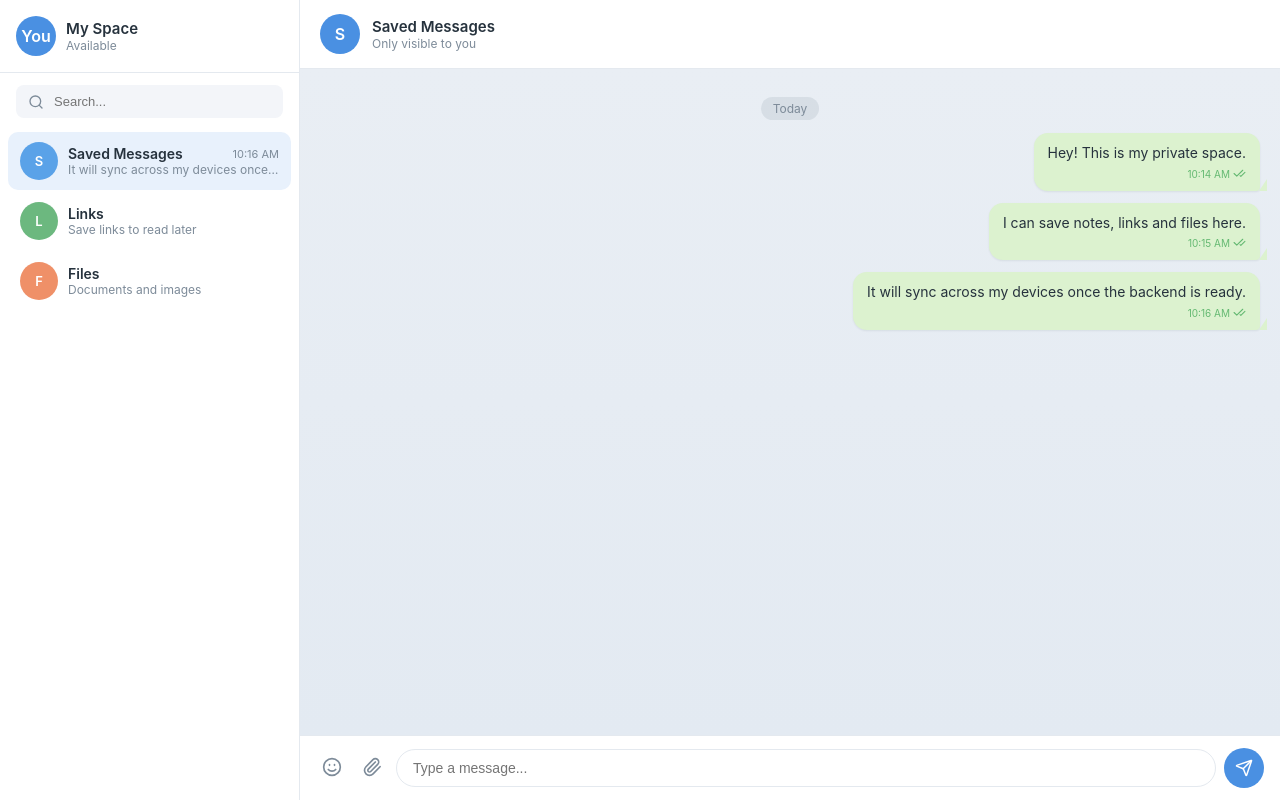
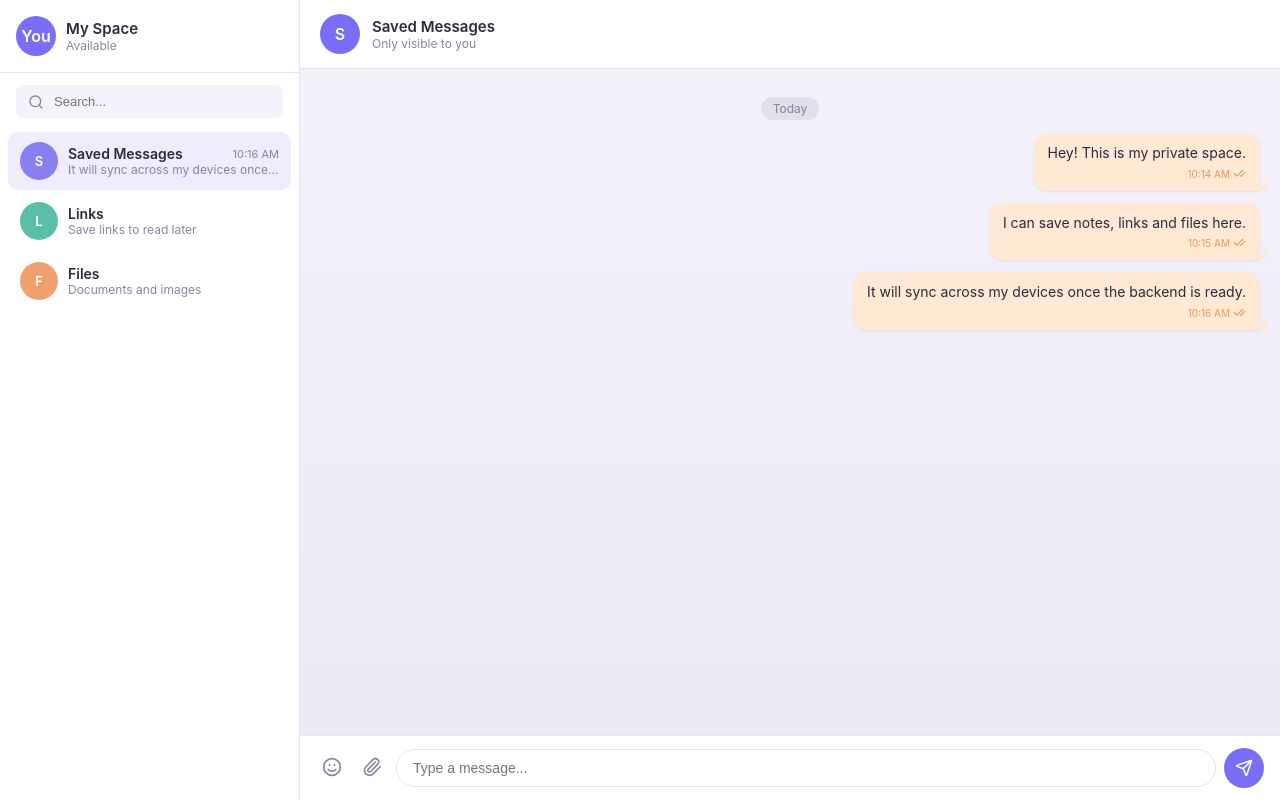
Before and after one commit to karan22pingulkar/PocketChat, a React (Vite) app in the folder frontend/: page / in a window 1280 px wide. Built offline with nearby package versions, Linux system fonts and the light colour scheme.

Commit message:
Switch to lavender and peach color theme

```diff
--- a/frontend/src/ChatPage.tsx
+++ b/frontend/src/ChatPage.tsx
@@ -5,9 +5,9 @@ import Sidebar from "./Sidebar";
 import "./chat.css";
 
 const chats: Chat[] = [
-    { id: 1, name: "Saved Messages", preview: "Your private space", time: "", color: "#5aa2e8" },
-    { id: 2, name: "Links", preview: "Save links to read later", time: "", color: "#6cb87f" },
-    { id: 3, name: "Files", preview: "Documents and images", time: "", color: "#ef9068" },
+    { id: 1, name: "Saved Messages", preview: "Your private space", time: "", color: "#8a7ff0" },
+    { id: 2, name: "Links", preview: "Save links to read later", time: "", color: "#5bbfa8" },
+    { id: 3, name: "Files", preview: "Documents and images", time: "", color: "#f0a06e" },
 ];
 
 const mockMessages: Message[] = [
--- a/frontend/src/index.css
+++ b/frontend/src/index.css
@@ -1,27 +1,27 @@
 :root {
-    --accent: #4a90e2;
-    --accent-hover: #3d7fc7;
-    --accent-soft: #e8f1fc;
-    --accent-ring: #c9e2f7;
-    --accent-glow: rgba(74, 144, 226, 0.35);
+    --accent: #7b6ef6;
+    --accent-hover: #6a5fe0;
+    --accent-soft: #eeecfd;
+    --accent-ring: #d8d3fb;
+    --accent-glow: rgba(123, 110, 246, 0.35);
 
-    --bubble-out: #dcf2cf;
+    --bubble-out: #ffe8d4;
     --bubble-in: #ffffff;
-    --bubble-tail: #dcf2cf;
-    --tick: #58b368;
+    --bubble-tail: #ffe8d4;
+    --tick: #e88f4d;
 
-    --bg-page: #eef2f6;
-    --bg-chat: #e9eef4;
-    --bg-chat-bottom: #e3eaf2;
+    --bg-page: #f4f2fb;
+    --bg-chat: #f3f1fa;
+    --bg-chat-bottom: #ece9f6;
     --bg-panel: #ffffff;
-    --bg-hover: #f4f7fb;
-    --bg-input: #f3f5f9;
+    --bg-hover: #f6f4fc;
+    --bg-input: #f4f2fa;
 
-    --text-main: #26323d;
-    --text-muted: #7d8b99;
+    --text-main: #2d2a3d;
+    --text-muted: #8884a0;
 
-    --border: #e4e9ef;
-    --shadow-bubble: 0 1px 2px rgba(16, 35, 47, 0.08);
+    --border: #e7e4f2;
+    --shadow-bubble: 0 1px 2px rgba(30, 25, 60, 0.08);
 }
 
 * {
```
